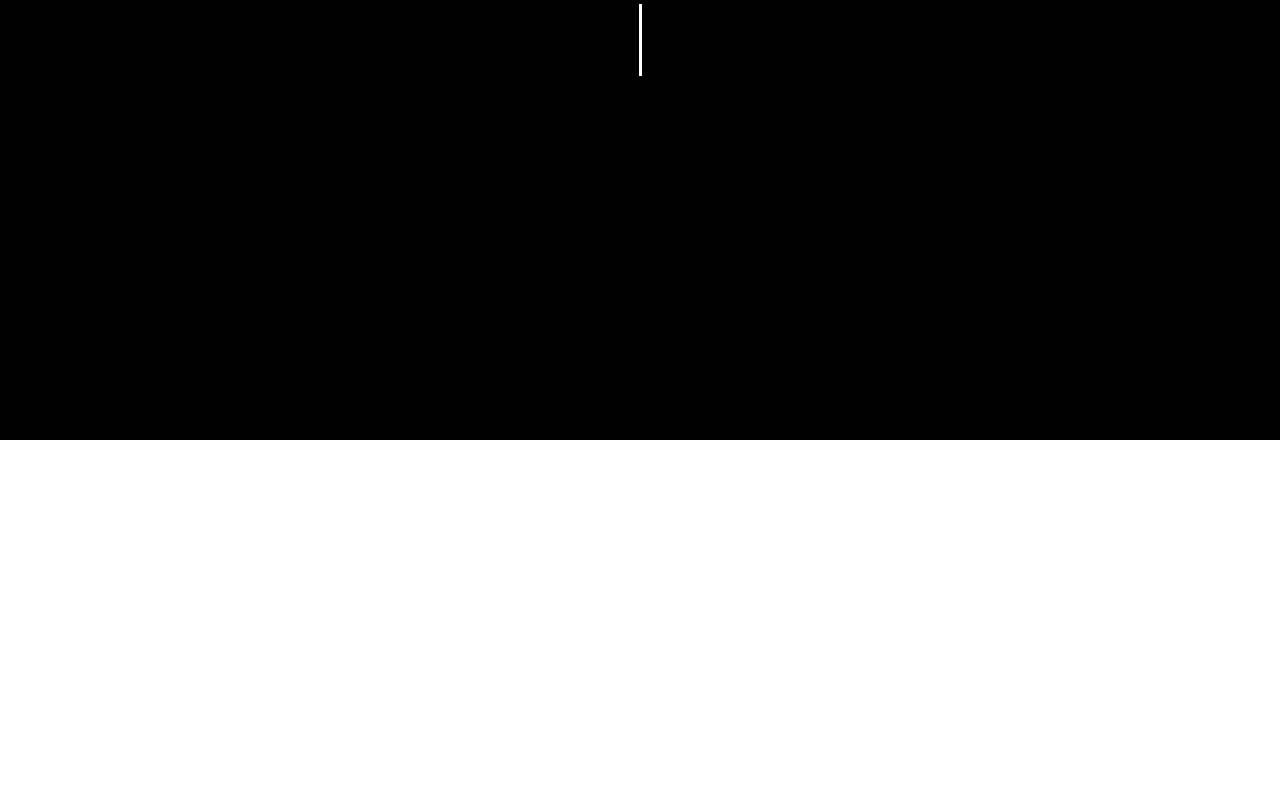
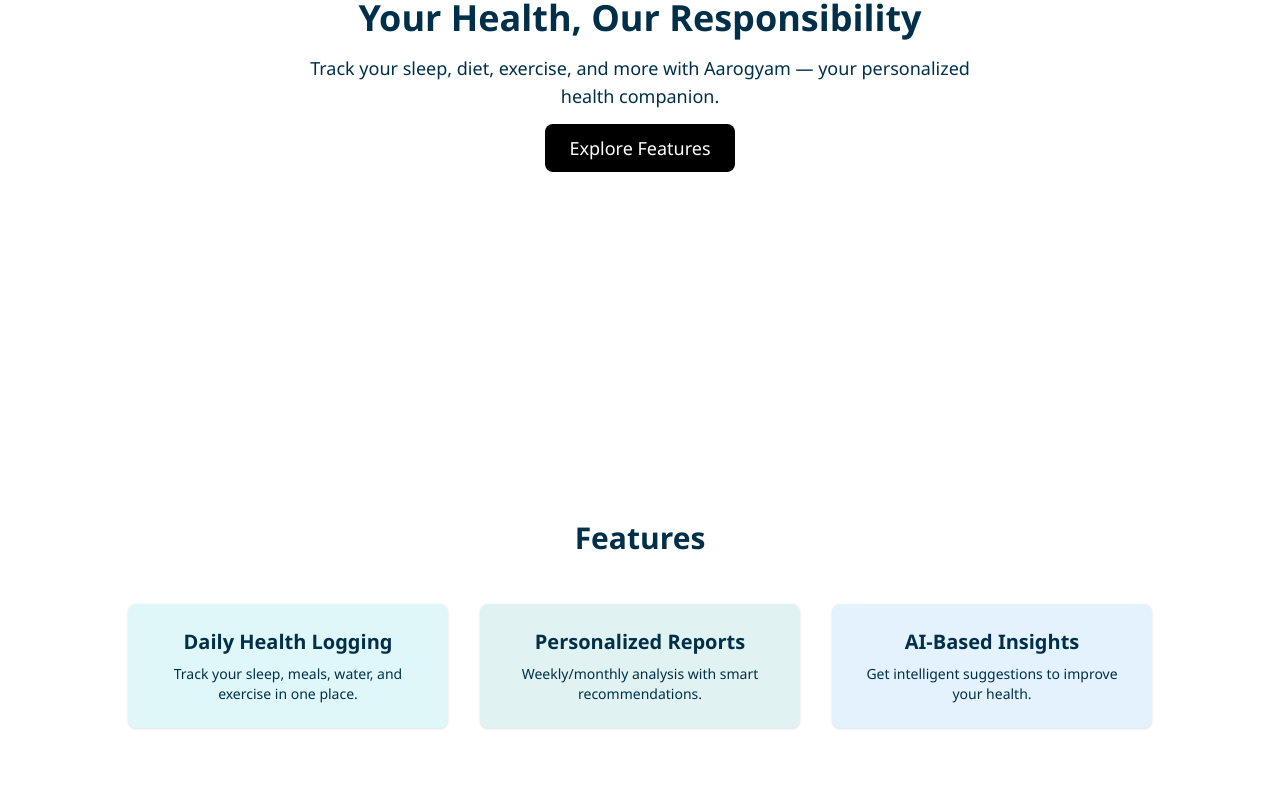
Before and after one commit to Ashuyaarrrrr/Hello-World---Aarogyam, a plain HTML site: page index.html in a window 1280 px wide. Shown: the part 360-1160 px from the top of the page. Before the commit the page ends 800 px from the top, so only its background shows below. Drawn offline with nearby package versions, Linux system fonts and the light colour scheme; some packages are replaced by stand-ins of ours; a script that the page names is missing.

Commit message:
completed landing page

```diff
--- a/index.html
+++ b/index.html
@@ -5,6 +5,7 @@
   <meta name="viewport" content="width=device-width, initial-scale=1.0" />
   <title>Aarogyam</title>
   <script src="https://cdn.tailwindcss.com"></script>
+  <script type="module" src="https://unpkg.com/@splinetool/viewer@1.10.22/build/spline-viewer.js"></script>
 
   <style>
     html {
@@ -17,6 +18,7 @@
       overflow-x: hidden;
     }
 
+    /* Typing effect */
     .typing {
       overflow: hidden;
       white-space: nowrap;
@@ -36,6 +38,7 @@
       50% { border-color: transparent }
     }
 
+    /* Intro screen */
     #intro {
       position: fixed;
       inset: 0;
@@ -46,13 +49,113 @@
       align-items: center;
       flex-direction: column;
     }
+
+    /* Background 3D model */
+    #spline-bg {
+      position: fixed;
+      top: 0;
+      left: 0;
+      width: 100%;
+      height: 100%;
+      z-index: -1;
+      opacity: 0;
+      transition: opacity 1s ease;
+    }
+
+    #spline-bg.visible {
+      opacity: 1;
+    }
+
+    /* Main content */
+    #main-content {
+      opacity: 0;
+      transition: opacity 1s ease;
+    }
+
+    #main-content.visible {
+      opacity: 1;
+    }
   </style>
 </head>
-<body>
 
+<body class="bg-white text-[#003049]">
+
+  <spline-viewer id="spline-bg" url="https://prod.spline.design/ztNbSaAb3Tyngftd/scene.splinecode"></spline-viewer>
+
+  <!-- Animation -->
   <div id="intro">
     <h1 id="typed-title" class="typing">Aarogyam</h1>
   </div>
 
+  <!-- Main Content -->
+  <div id="main-content">
+    <!-- Header -->
+    <header class="fixed top-0 left-0 w-full px-6 py-4 flex justify-between items-center z-20 bg-[#003049] text-white shadow-md">
+      <h1 class="text-2xl font-bold">Aarogyam</h1>
+      <a href="auth.html" class="bg-white text-[#003049] px-4 py-2 rounded hover:bg-[#e0e0e0] transition duration-300">
+        Login / Sign Up
+      </a>
+    </header>
+
+    <!-- center screen text-->
+    <section class="min-h-screen flex items-center justify-center text-center px-4">
+      <div class="max-w-2xl mt-20">
+        <h2 class="text-4xl font-bold mb-4">Your Health, Our Responsibility</h2>
+        <p class="text-lg mb-6 text-[#003049]">
+          Track your sleep, diet, exercise, and more with Aarogyam — your personalized health companion.
+        </p>
+        <a href="#features" class="bg-black text-white px-6 py-3 rounded-lg text-lg hover:bg-[#dfefff] transition duration-300">
+          Explore Features
+        </a>
+      </div>
+    </section>
+
+    <!-- Features -->
+    <section id="features" class="py-20 bg-white text-[#003049] px-6">
+      <div class="max-w-5xl mx-auto text-center">
+        <h3 class="text-3xl font-bold mb-12">Features</h3>
+        <div class="grid grid-cols-1 md:grid-cols-3 gap-8">
+          <div class="bg-[#e0f7fa] p-6 rounded-lg shadow">
+            <h4 class="text-xl font-semibold mb-2">Daily Health Logging</h4>
+            <p class="text-sm">Track your sleep, meals, water, and exercise in one place.</p>
+          </div>
+          <div class="bg-[#e0f2f1] p-6 rounded-lg shadow">
+            <h4 class="text-xl font-semibold mb-2">Personalized Reports</h4>
+            <p class="text-sm">Weekly/monthly analysis with smart recommendations.</p>
+          </div>
+          <div class="bg-[#e3f2fd] p-6 rounded-lg shadow">
+            <h4 class="text-xl font-semibold mb-2">AI-Based Insights</h4>
+            <p class="text-sm">Get intelligent suggestions to improve your health.</p>
+          </div>
+        </div>
+      </div>
+    </section>
+
+    <!-- CTA Section -->
+    <section class="py-20 bg-gradient-to-r from-[#4dd0e1] to-[#81d4fa] text-[#003049] px-6">
+      <div class="text-center max-w-2xl mx-auto">
+        <h3 class="text-3xl font-bold mb-4">Start Your Health Journey Today</h3>
+        <p class="text-lg mb-6">Join Aarogyam and take the first step toward a healthier life.</p>
+        <a href="auth.html" class="bg-[#003049] text-white px-6 py-3 rounded-lg text-lg hover:bg-[#002538] transition duration-300">
+          Login / Sign Up
+        </a>
+      </div>
+    </section>
+
+    <!-- Footer -->
+    <footer class="bg-[#003049] text-center py-6 text-sm text-white">
+      © 2025 Aarogyam. All rights reserved.
+    </footer>
+  </div>
+
+  <script>
+    setTimeout(() => {
+
+      document.getElementById('intro').style.display = 'none';
+      document.getElementById('spline-bg').classList.add('visible');
+
+      document.getElementById('main-content').classList.add('visible');
+    }, 3000);
+  </script>
 </body>
 </html>
```
